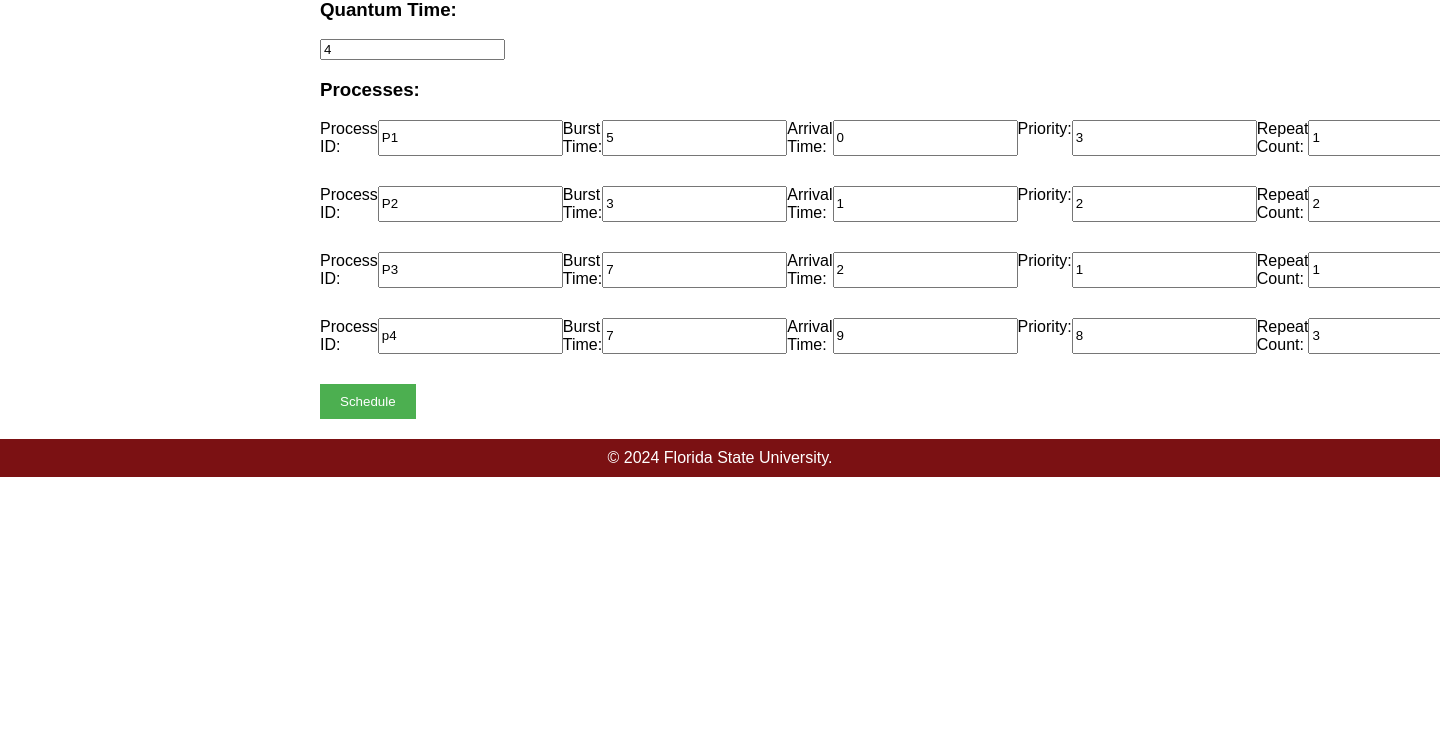
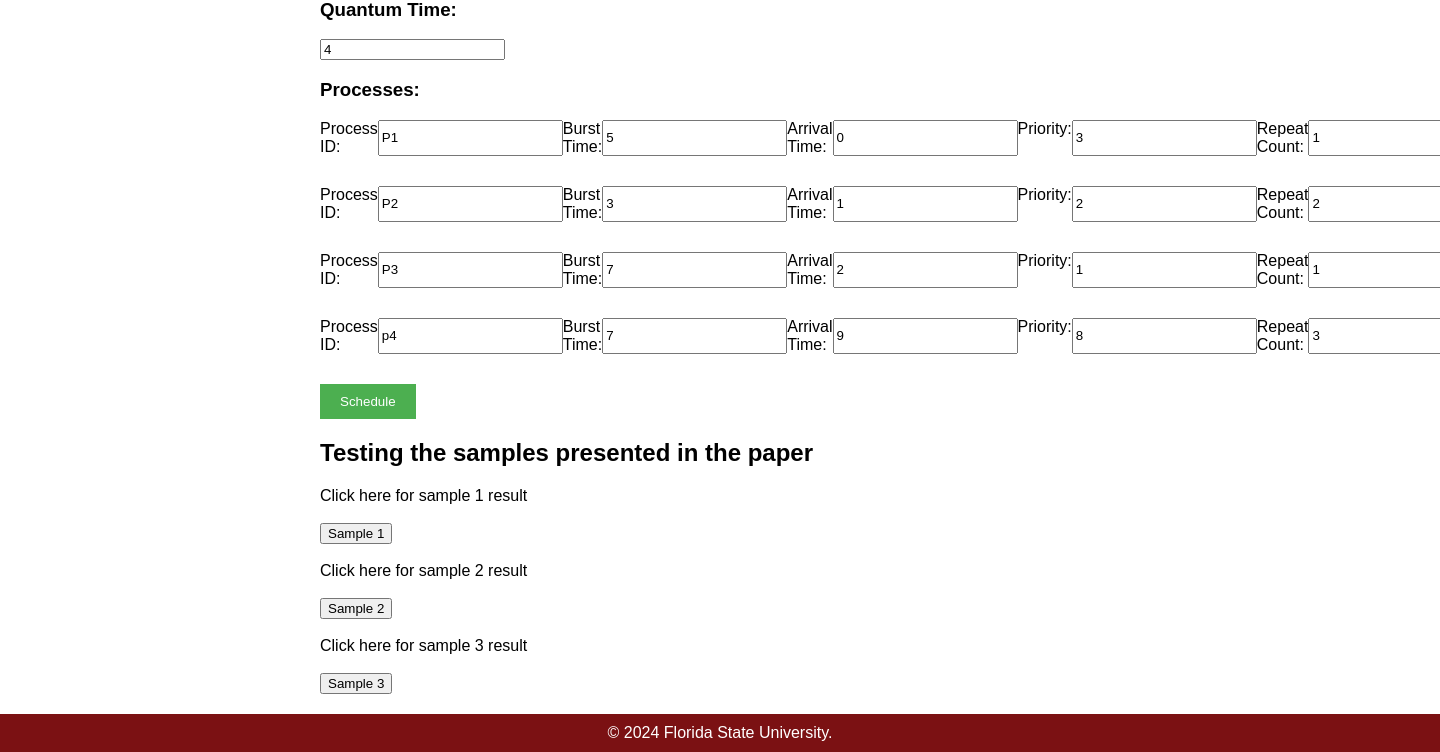
Before and after one commit to Kiranbrgowda/AOS-Project, a Flask app: page / in a window 1440 px wide; the page is wider, and only the part inside the window is pictured. Shown: the part 293-1045 px from the top of that part. Before the commit the page ends 770 px from the top of that part, so only its background shows below. Run offline with Flask 3, Linux system fonts and the light colour scheme.

Commit message:
updated code

```diff
--- /dev/null
+++ b/Sample2.txt
@@ -0,0 +1,6 @@
+quantum=4
+processes=P1,P2,P3,p4
+burst_times=5,3,7,7
+arrival_times=0,1,2,9
+priorities=3,2,1,8
+repeat_counts=1,2,1,3
--- /dev/null
+++ b/Sample3.txt
@@ -0,0 +1,6 @@
+quantum=4
+processes=P1,P2,P3,p4
+burst_times=5,3,7,7
+arrival_times=0,1,2,9
+priorities=3,2,1,8
+repeat_counts=1,2,1,3
--- a/app.py
+++ b/app.py
@@ -20,7 +20,15 @@ def index():
     if request.method == 'POST':
         return schedule()
     else:
-        with open('input.txt', 'r') as file:
+        file_name = request.form.get('file')
+        if file_name == 'Sample1':
+            file_path = 'Sample1.txt'
+        elif file_name == 'Sample2':
+            file_path = 'Sample2.txt'
+        else:
+            file_path = 'Sample3.txt'
+
+        with open(file_path, 'r') as file:
             lines = file.readlines()
 
         data = {}
--- a/static/main.css
+++ b/static/main.css
@@ -37,3 +37,9 @@ input[type="submit"] {
 input[type="submit"]:hover {
     background-color: #0056b3;
 }
+
+button[type="submit"] {
+    background-color: #007bff;
+    color: #fff;
+    cursor: pointer;
+}
--- a/templates/index.html
+++ b/templates/index.html
@@ -27,5 +27,19 @@
     {% endfor %}
   </div>
   <input type="submit" value="Schedule" />
+
+  <div>
+    <h2>Testing the samples presented in the paper</h2>
+
+    <span>Click here for sample 1 result </span><br><br>
+    <button type="submit" name="file" value="file1">Sample 1</button><br><br>
+
+    <span>Click here for sample 2 result </span><br><br>
+    <button type="submit" name="file" value="file2">Sample 2</button><br><br>
+
+    <span>Click here for sample 3 result </span><br><br>
+    <button type="submit" name="file" value="file3">Sample 3</button>
+  </div>
+
 </form>
 {% endblock %}
```
Also changed, not shown: Sample1.txt (renamed from input.txt).
